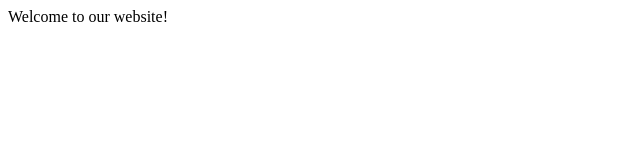
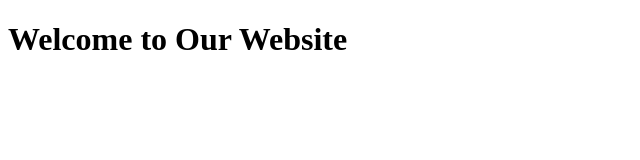
Before and after one commit to Fayaz20/Assignment4, a plain HTML site: page index.html in a window 1280 px wide. Shown: the whole page, without its empty margins (0-640 px from the left). Drawn offline with Linux system fonts and the light colour scheme.

Commit message:
Update index.html

```diff
--- a/index.html
+++ b/index.html
@@ -7,7 +7,7 @@
 </head>
 <body>
     <div>
-        Welcome to our website!
+        <h1>Welcome to Our Website</h1>
     </div>
 </body>
 </html>
```
